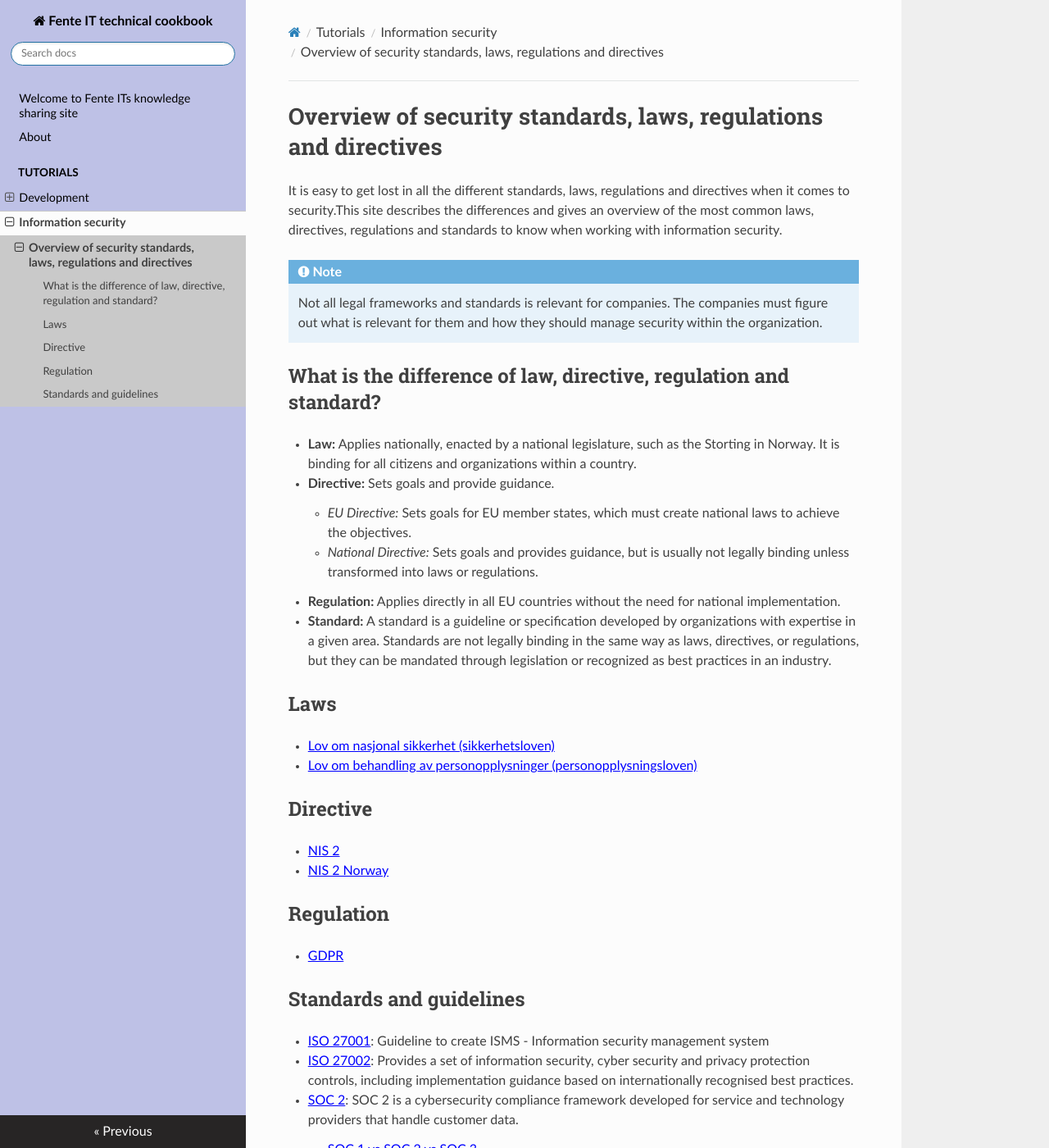
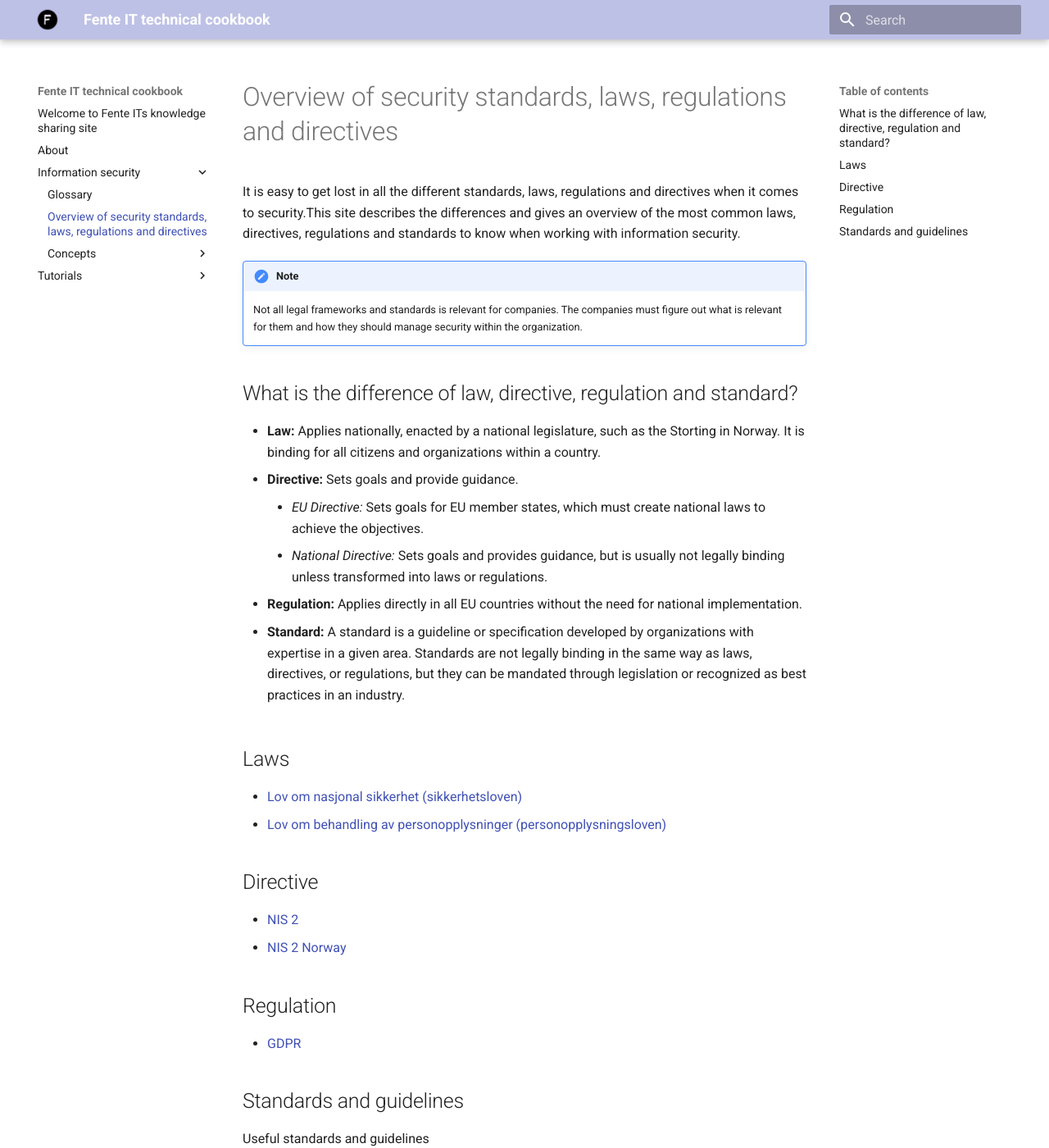
Before and after one commit to fente-it/fente-tech, an MkDocs documentation site: the page built from docs/information-security/security-standards-and-laws.md, in a window 1280 px wide and 1400 px high. Shown: the whole window at 82% size. Built offline with MkDocs 1.6.1 and Material for MkDocs 9.7.7, drawn with Linux system fonts in a browser that asks for light colours; nearby versions of some CDN libraries; some of the changed text lies outside the part shown.

Commit message:
Use material and change structure

```diff
--- a/docs/css/customstyle.css
+++ b/docs/css/customstyle.css
@@ -1,4 +1,4 @@
-/* Change the background color of the navigation menu */
+/* Change the background color of the navigation menu*/
 
 .wy-side-nav-search>a, .wy-menu-vertical a, .wy-menu-vertical p.caption {
     color: black;
--- /dev/null
+++ b/docs/css/material.css
@@ -0,0 +1,5 @@
+:root  > * {
+    --md-primary-fg-color:        #bec1e6;
+    --md-primary-fg-color--light: #ECB7B7;
+    --md-primary-fg-color--dark:  #90030C;
+  }
--- a/docs/tutorials/information-security/security-standards-and-laws.md
+++ b/docs/information-security/security-standards-and-laws.md
@@ -30,9 +30,13 @@ It is easy to get lost in all the different standards, laws, regulations and dir
 
 ## Standards and guidelines
 
+Useful standards and guidelines
+
 - [ISO 27001](https://www.digdir.no/informasjonssikkerhet/kva-seier-ns-isoiec-27001/3060): Guideline to create ISMS - Information security management system
 - [ISO 27002](https://www.isms.online/iso-27002/): Provides a set of information security, cyber security and privacy protection controls, including implementation guidance based on internationally recognised best practices.
 - [SOC 2](https://www.aicpa-cima.com/topic/audit-assurance/audit-and-assurance-greater-than-soc-2): SOC 2 is a cybersecurity compliance framework developed for service and technology providers that handle customer data.
     - [SOC 1 vs SOC 2 vs SOC 3](https://secureframe.com/hub/soc-2/soc-1-vs-soc-2-vs-soc-3)
 - [PCI DSS](https://www.pcisecuritystandards.org/): Guide on howto protect card information. See [guideline](https://listings.pcisecuritystandards.org/documents/PCI_DSS-QRG-v3_2_1.pdf)
 - [Information Security Forum (ISF)](https://www.securityforum.org/)
+- [Nist](https://www.nist.gov/)
+- [OWASP ASVS](https://owasp.org/www-project-application-security-verification-standard/)
--- a/mkdocs.yml
+++ b/mkdocs.yml
@@ -1,9 +1,11 @@
 site_name: Fente IT technical cookbook
 docs_dir: docs
 theme:
-  name: readthedocs
+  name: material
+  logo: assets/favicon-32x32.png
+  favicon: assets/favicon.io
 extra_css:
-  - css/customstyle.css
+  - css/material.css
 extra_javascript:
   - https://cdnjs.cloudflare.com/ajax/libs/mathjax/2.7.0/MathJax.js?config=TeX-MML-AM_CHTML
 markdown_extensions:
```
Also changed, not shown: docs/information-security/Dictionary.md (added, +13 -0 lines), docs/information-security/concepts/AuthenticationScheme.md (added, +1 -0 lines), docs/assets/favicon-32x32.png (added), docs/assets/favicon.ico (added).
